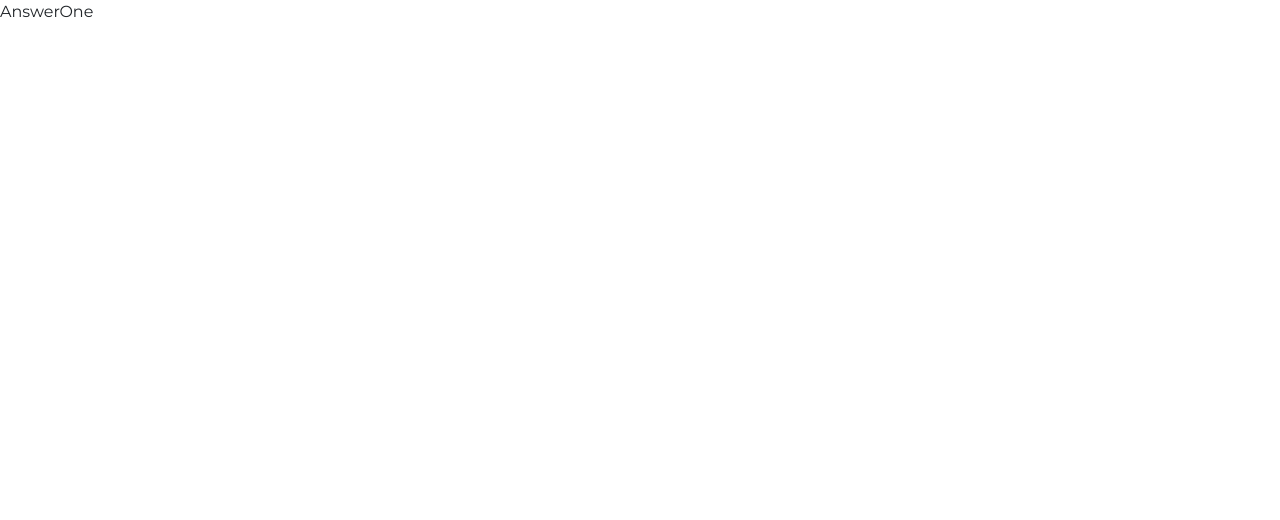
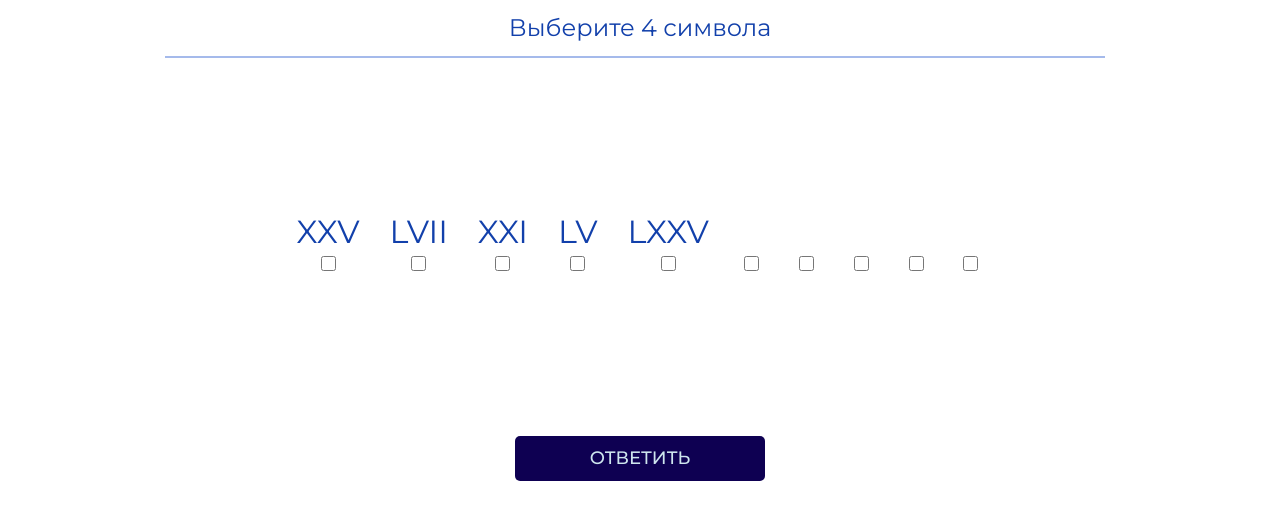
Before and after one commit to GaifullinDamir/contrast-test-app, a React (Create React App) app: page /test/stage-one/answer-one in a window 1280 px wide. Shown: the top 520 px of the page. Built offline with nearby package versions, Linux system fonts and the light colour scheme; a web font is replaced by a local one.

Commit message:
Сверстал компонент AnswerOne

```diff
--- a/src/components/AnswerOne/AnswerOne.js
+++ b/src/components/AnswerOne/AnswerOne.js
@@ -2,8 +2,56 @@ import React from 'react';
 
 const AnswerOne = () => {
     return (
-        <div>
-            AnswerOne
+        <div className='answer-one'>
+            <div className='container'>
+                <div className='descr_answer-one'>Выберите 4 символа</div>
+                <div className='delimeter'></div>
+                <form className='answer-one__form'>
+                    <div className='answer-one__list'>
+                        <div className='checkbox'>
+                            <input className='checkbox__input' type="checkbox" id="XXV" name="XXV" />
+                            <label for="XXV">XXV</label>
+                        </div>
+                        <div className='checkbox'>
+                            <input className='checkbox__input' type="checkbox" id="LVII" name="LVII" />
+                            <label for="LVII">LVII</label>
+                        </div>
+                        <div className='checkbox'>
+                            <input className='checkbox__input' type="checkbox" id="XXI" name="XXI" />
+                            <label for="XXI">XXI</label>
+                        </div>
+                        <div className='checkbox'>
+                            <input className='checkbox__input' type="checkbox" id="LV" name="LV" />
+                            <label for="LV">LV</label>
+                        </div>
+                        <div className='checkbox'>
+                            <input className='checkbox__input' type="checkbox" id="LXXV" name="LXXV" />
+                            <label for="LXXV">LXXV</label>
+                        </div>
+                        <div className='checkbox'>
+                            <input className='checkbox__input' type="checkbox" id="university" name="university" />
+                            <label for="university"><i className="fa fa-university" aria-hidden="true"></i></label>
+                        </div>
+                        <div className='checkbox'>
+                            <input className='checkbox__input' type="checkbox" id="map" name="map" />
+                            <label for="map"><i className="fa fa-map" aria-hidden="true"></i></label>
+                        </div>
+                        <div className='checkbox'>
+                            <input className='checkbox__input' type="checkbox" id="plane" name="plane" />
+                            <label for="plane"><i className="fa fa-plane" aria-hidden="true"></i></label>
+                        </div>
+                        <div className='checkbox'>
+                            <input className='checkbox__input' type="checkbox" id="hourglass" name="hourglass" />
+                            <label for="hourglass"><i className="fa fa-hourglass" aria-hidden="true"></i></label>
+                        </div>
+                        <div className='checkbox'>
+                            <input className='checkbox__input' type="checkbox" id="shield" name="shield" />
+                            <label for="shield"><i className="fa fa-shield" aria-hidden="true"></i></label>
+                        </div>
+                    </div>
+                    <button className='button'>Ответить</button>
+                </form>
+            </div>
         </div>
     );
 };
--- a/src/components/TestStageOne/TestStageOne.js
+++ b/src/components/TestStageOne/TestStageOne.js
@@ -1,12 +1,14 @@
 import React from 'react';
 import QuestionOne from '../QuestionOne/QuestionOne';
+import AnswerOne from '../AnswerOne/AnswerOne';
 const TestStageOne = () => {
 
     return (
         <div className='test-stage-one'>
             <div className='container'>
                 <div className='test-stage-one__wrapper'>
-                    {<QuestionOne/>}
+                    {/* {<QuestionOne/>} */}
+                    {<AnswerOne/>}
                 </div>
             </div>
         </div>
--- a/src/scss/blocks/_descr.scss
+++ b/src/scss/blocks/_descr.scss
@@ -20,6 +20,13 @@
         margin: 10px 0;
         text-align: center;
     }
+    &_answer-one {
+        font-size: 24px;
+        color: $main-color;
+        font-weight: 400;
+        margin: 10px 0;
+        text-align: center;
+    }
     span {
         color: $main-color;
         font-weight: 500;
--- a/src/scss/blocks/_input.scss
+++ b/src/scss/blocks/_input.scss
@@ -9,6 +9,24 @@ input {
     font-size: 18px;
     font-style: normal;
     font-weight: 400;
+
+}
+
+.checkbox {
+    display: flex;
+    flex-direction: column-reverse;
+    justify-content: center;
+    align-items: center;
+    margin: 0 15px;
+    &__input {
+        height: 15px;
+        width: 15px;
+    }
+    label {
+        font-size: 32px;
+        color: $main-color;
+    }
+
 }
 
 input:focus{
--- a/src/scss/blocks/components/_answerOne.scss
+++ b/src/scss/blocks/components/_answerOne.scss
@@ -0,0 +1,15 @@
+.answer-one {
+    &__form {
+        margin-top: 150px;
+        display: flex;
+        flex-direction: column;
+        align-items: center;
+    }
+    &__list {
+        display: flex;
+        justify-content: space-between;
+    }
+    .button {
+        margin-top: 150px;
+    }
+}
--- a/src/scss/style.scss
+++ b/src/scss/style.scss
@@ -24,3 +24,4 @@
 @import './blocks/pages/testPage.scss';
 @import './blocks/components/questionOne.scss';
 @import './blocks/components/testStageOne.scss';
+@import './blocks/components/answerOne.scss';
```
